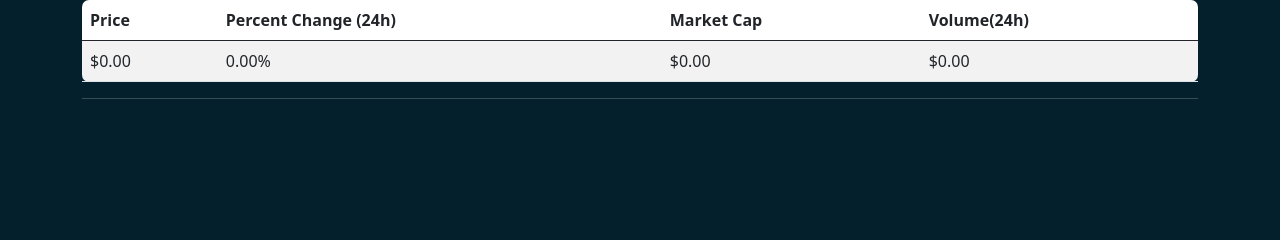
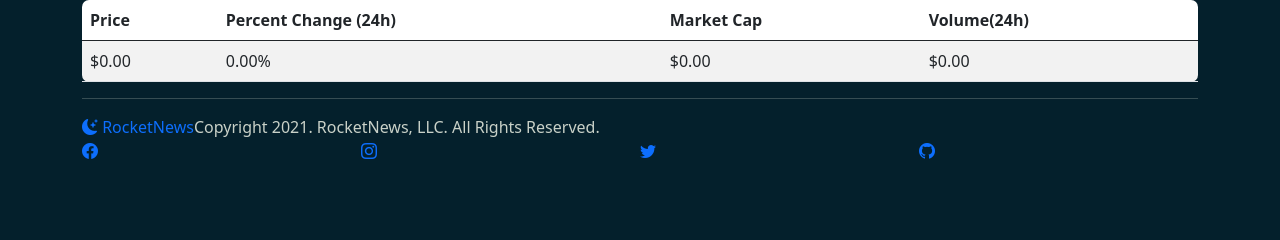
Before and after one commit to denyosaur/RocketNews, a Flask app: page /coins/1 in a window 1280 px wide. Shown: the part 424-664 px from the top of the page. Run offline with Flask 2, Linux system fonts and the light colour scheme; data that the repository does not hold is empty; some libraries are stand-ins or nearby versions.

Commit message:
added footer

```diff
--- a/static/stylesheet.css
+++ b/static/stylesheet.css
@@ -262,3 +262,5 @@ li .comp-info {
 .Userform-container form{
     min-width: 480px;
 }
+
+/* Footer */
--- a/templates/base.html
+++ b/templates/base.html
@@ -49,6 +49,28 @@
         {% block body %}
         {% endblock %}
     </div>
+    <div class="container">
+        <footer class="footer d-flex justify-content-between align-items-center row">
+            <div class="footer-brand d-flex col">
+                <a class="footer-brand-link" href="/"><i class="bi bi-moon-stars-fill"></i> RocketNews</a>
+                <span class="footer-brand-legal">Copyright 2021. RocketNews, LLC. All Rights Reserved.</span>
+            </div>
+            <ul class="d-flex align-items-center row">
+                <li class="col-3">
+                    <a href="https://www.facebook.com"><i class="bi bi-facebook"></i></a>
+                </li>
+                <li class="col-3">
+                    <a href="https://www.instagram.com"><i class="bi bi-instagram"></i></a>
+                </li>
+                <li class="col-3">
+                    <a href="https://www.twitter.com"><i class="bi bi-twitter"></i></a>
+                </li>
+                <li class="col-3">
+                    <a href="https://www.github.com"><i class="bi bi-github"></i></a>
+                </li>
+            </ul>
+        </footer>
+    </div>
 </body>
 
 </html>
```
